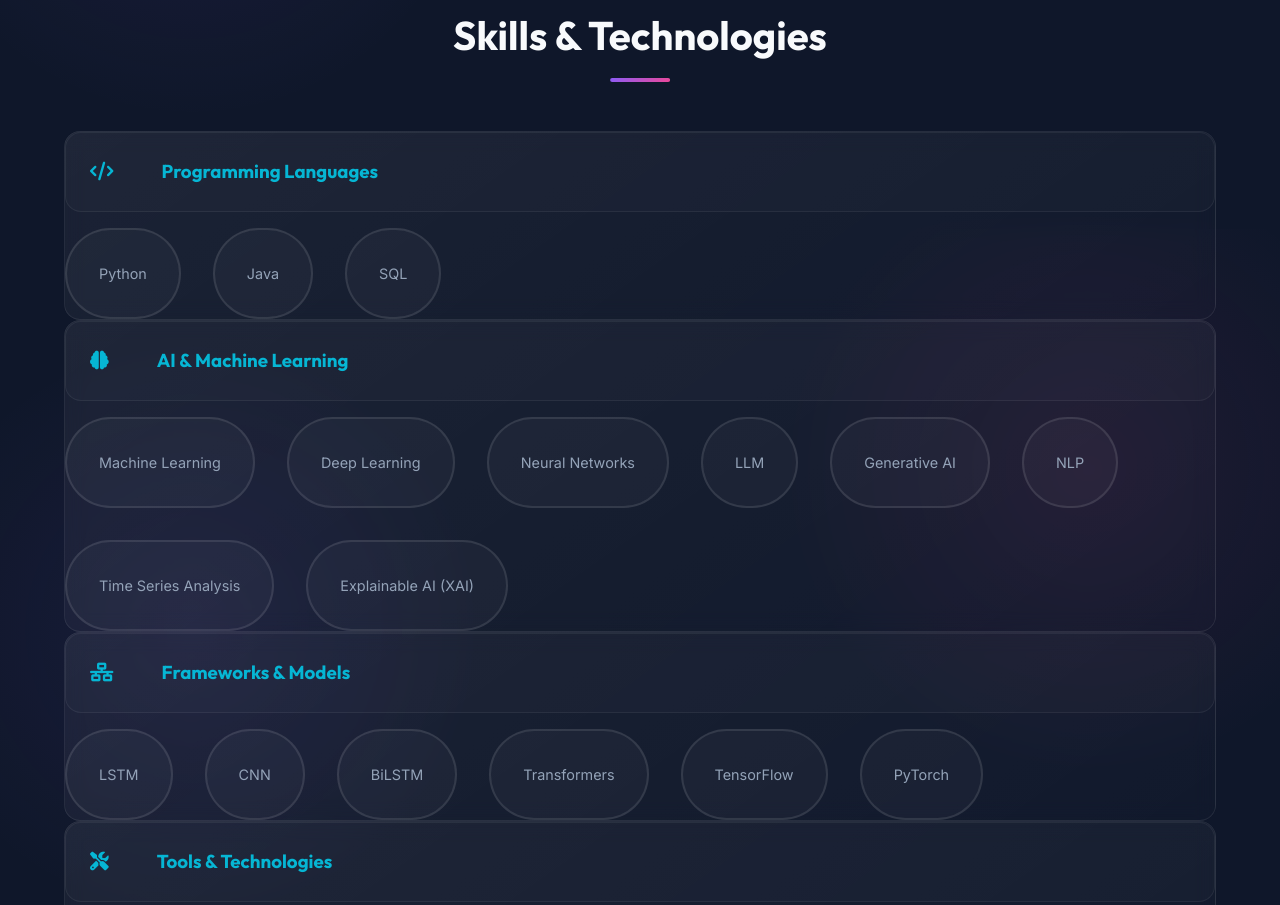
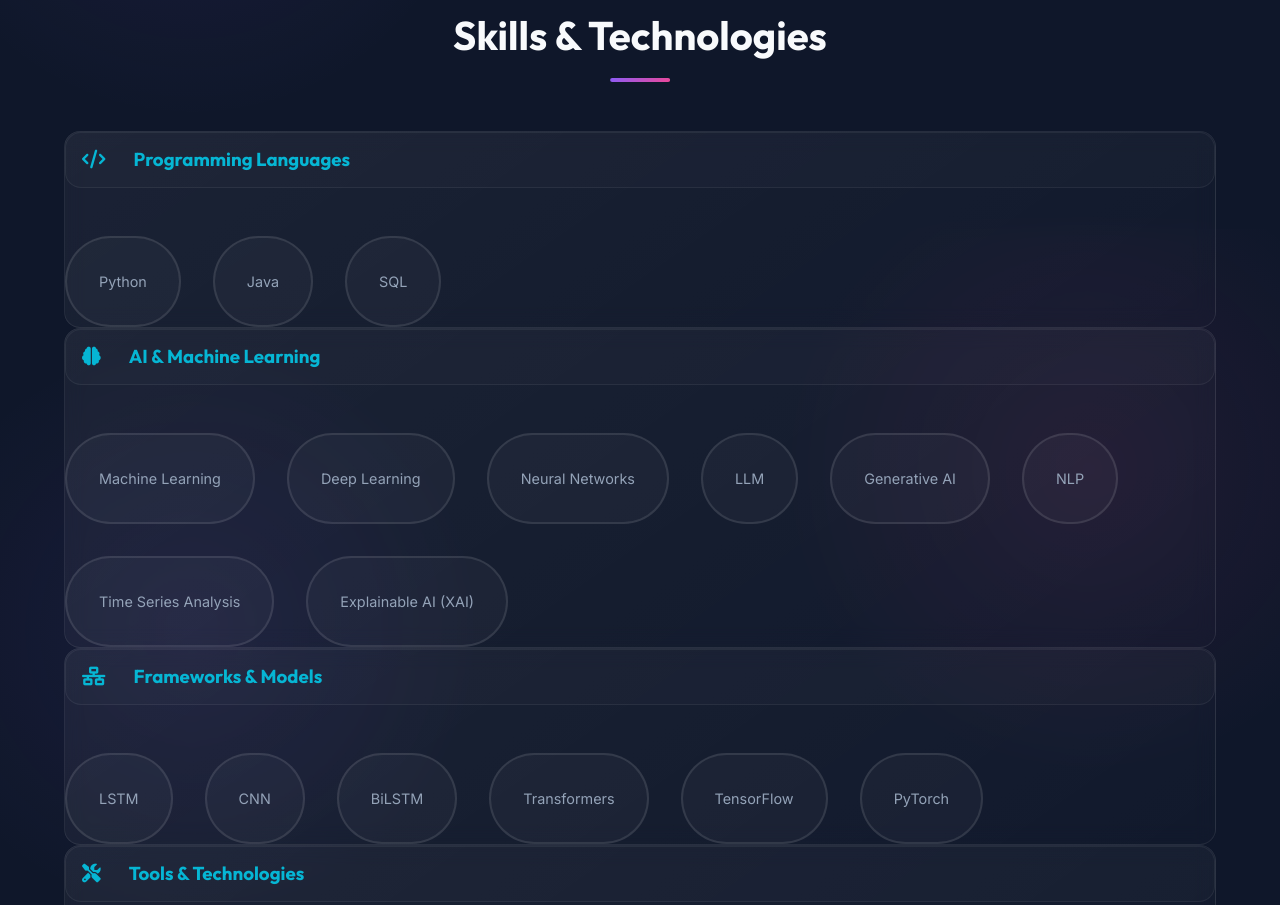
Before and after one commit to Arun949/Arun949.github.io, a plain HTML site: page index.html in a window 1280 px wide. Shown: the part 2971-3876 px from the top of the page. Drawn offline with Linux system fonts and the light colour scheme.

Commit message:
Adjust padding and gap in skill category styles

```diff
--- a/styles.css
+++ b/styles.css
@@ -514,14 +514,14 @@ section {
 
 /* Skills */
 .skill-category h3 {
-    padding: 1.5rem 1.5rem;
+    padding: 0.75rem 1rem;
     border-radius: var(--radius-md);
     background: rgba(255, 255, 255, 0.02);
     border: 1px solid rgba(255, 255, 255, 0.06);
     display: flex;
     align-items: center;
-    gap: 3rem;
-    margin-bottom: 1rem;
+    gap: 1.75rem;
+    margin-bottom: 3rem;
     color: var(--accent);
 }
 
```
